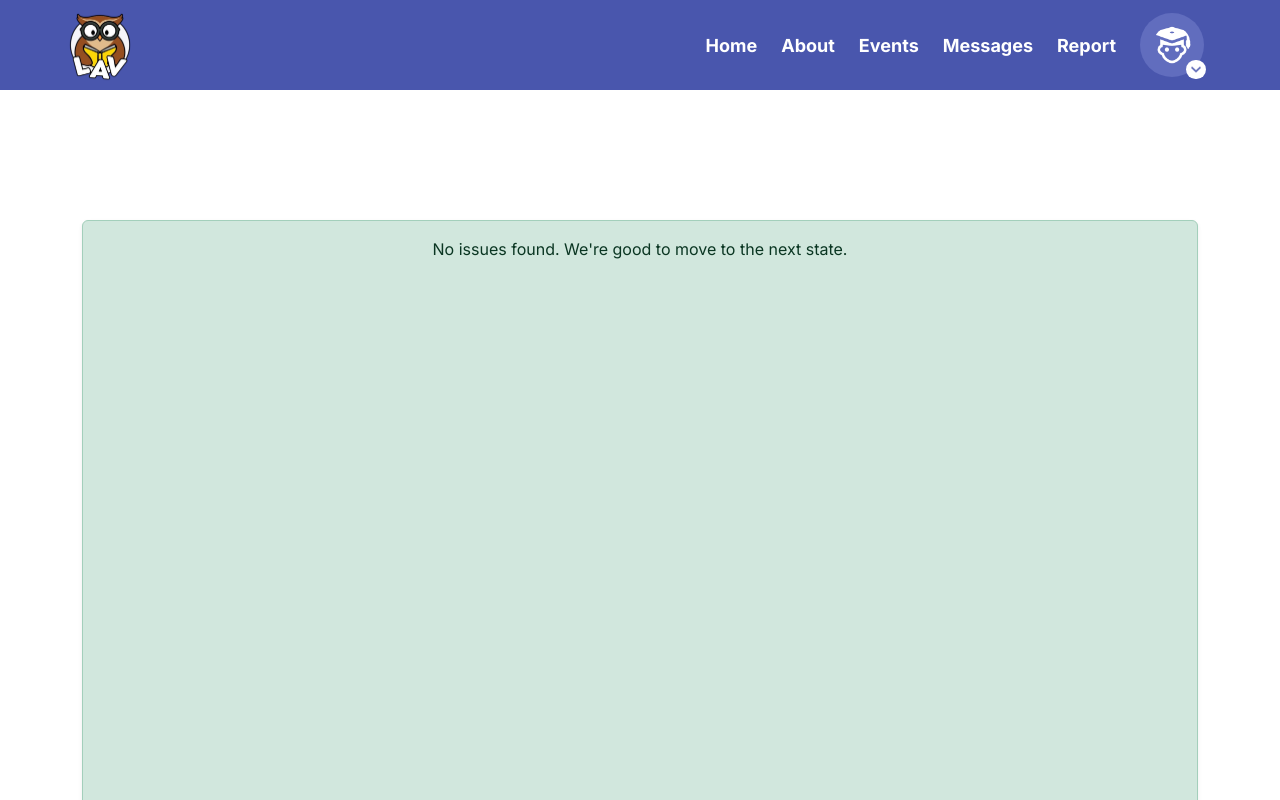
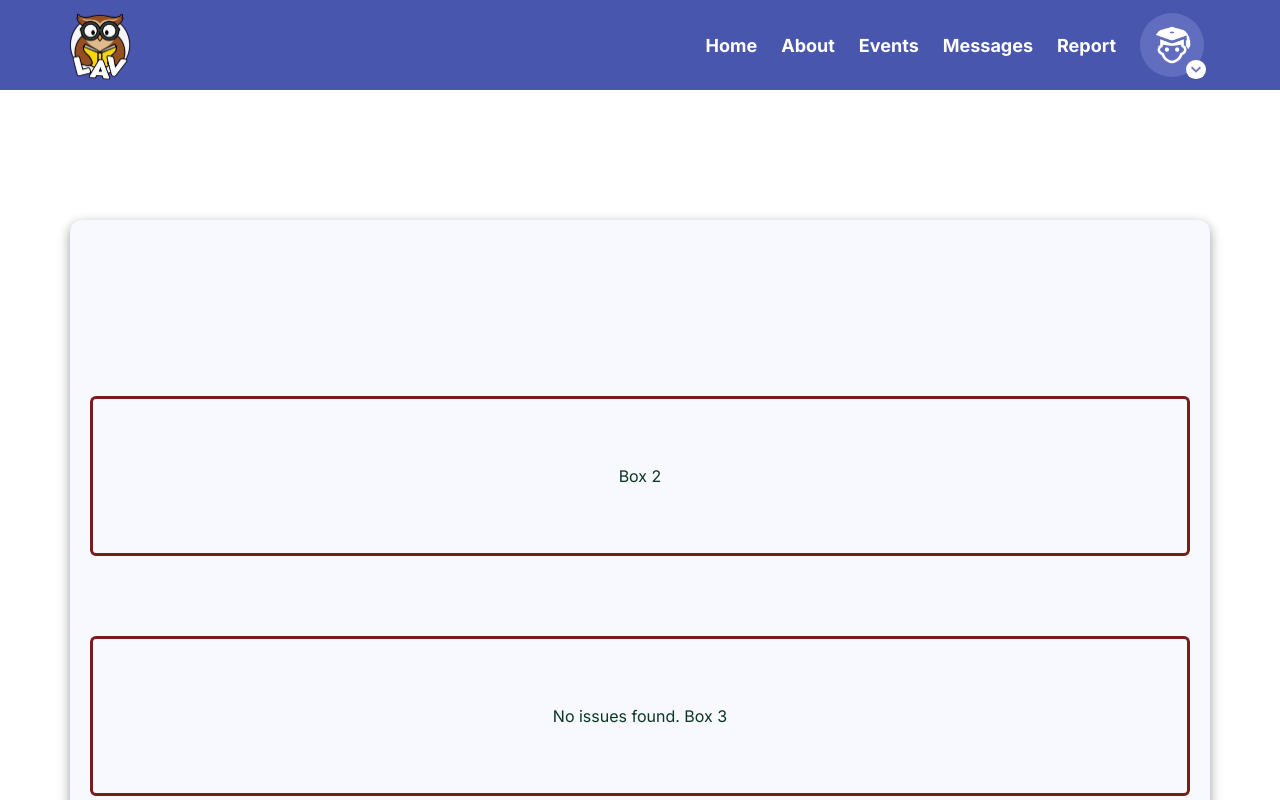
Before and after one commit to Operator-Syn/peer-tutoring-platform, a React (Vite) app in the folder views/: page /TutorAppointments in a window 1280 px wide. Shown: the top 800 px of the page. Built offline with nearby package versions, Linux system fonts and the light colour scheme.

Commit message:
new request table design

```diff
--- a/views/src/pages/Admin/Appointments.jsx
+++ b/views/src/pages/Admin/Appointments.jsx
@@ -2,18 +2,30 @@ import React from "react";
 import "./appointments.css"
 function Appointments() {
   return (
-    <div>
+    <div className="appointments_page">
       <div
-        className="container d-flex justify-content-center requests"
-        style={{ marginTop: "220px", height: "700px" }}
-      >
-        <div className="alert alert-success text-center w-100 w-md-75 w-lg-50 mx-auto shadow-sm p-3">
-          No issues found. We're good to move to the next state.
-        </div>
-      </div>
+  className="container d-flex flex-column align-items-center requests"
+  style={{ marginTop: "220px", height: "700px" }}
+>
+
+
+ <div className="boxes-wrapper">
+
+  <div className="alert alert-success mt-3 last-box">Box 2</div>
+
+
+  <div className="alert alert-success mt-3 last-box">
+    No issues found. Box 3
+  </div>
+
+</div>
+
+
+</div>
+
 
  <div
-        className="container d-flex justify-content-center schedules mb-5"
+        className="container d-flex justify-content-center requests "
         style={{ marginTop: "140px", height: "700px" }}
       >
         <div className="alert alert-success text-center w-100 w-md-75 w-lg-50 mx-auto shadow-sm p-3">
--- a/views/src/pages/Admin/appointments.css
+++ b/views/src/pages/Admin/appointments.css
@@ -1,7 +1,38 @@
 .schedules {
-  min-height: 100px; /* or use 100vh for full screen */
-  background-color: #ffffff; /* optional background color */
+  min-height: 100px;
+  background-color: #ffffff;
 }
-html, body {
-  height: 135%;           /* make sure the page can grow */
+.appointments_page{
+    min-height: 1400px;
+    padding-bottom:100px;
 }
+.requests {
+  background-color: #F8F9FF; /* your color here */
+  width: 95%;
+  border-radius: 12px; /* round corners */
+  box-shadow: 0 4px 12px rgba(0, 0, 0, 0.4); /* soft shadow */
+  padding: 20px; /* optional: adds space inside */
+}
+
+.requests .alert {
+  height: 10rem;
+        /* adjust to what you want */
+  display: flex;       /* center content */
+  align-items: center;
+  justify-content: center;
+ background-color: #F8F9FF;
+ border: solid 3px #791c1c;
+   width: 100%;
+}
+.boxes-wrapper {
+  height: 100%; /* take full screen height */
+  display: flex;
+  flex-direction: column;   /* stack Box 2 & Box 3 */
+  justify-content: end;  /* center vertically */
+  align-items: center;      /* center horizontally */
+  width: 100%;
+ padding-bottom: 5vh;
+}
+.last-box {
+  margin-bottom: 4rem; /* your custom value */
+}
```
